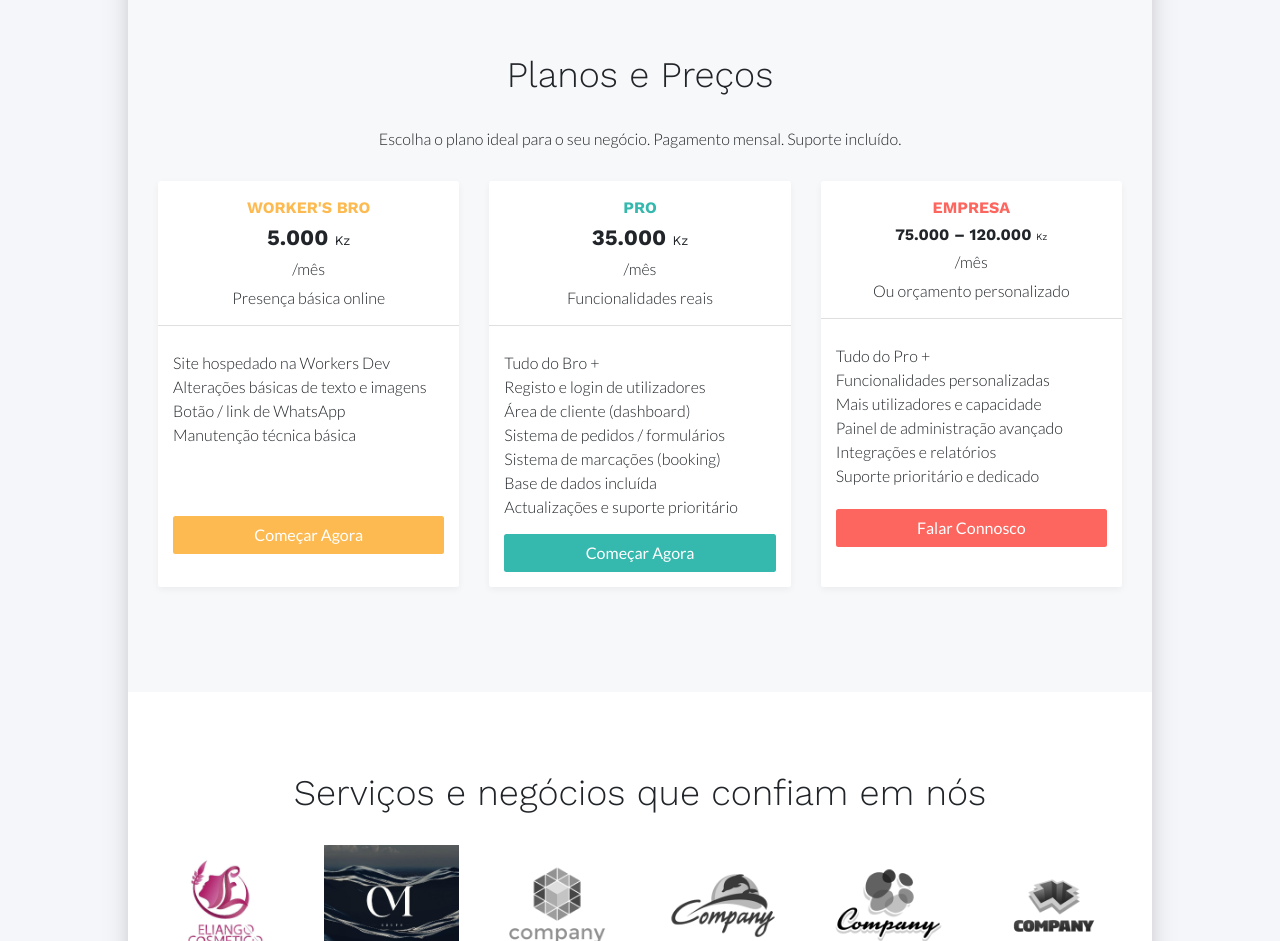
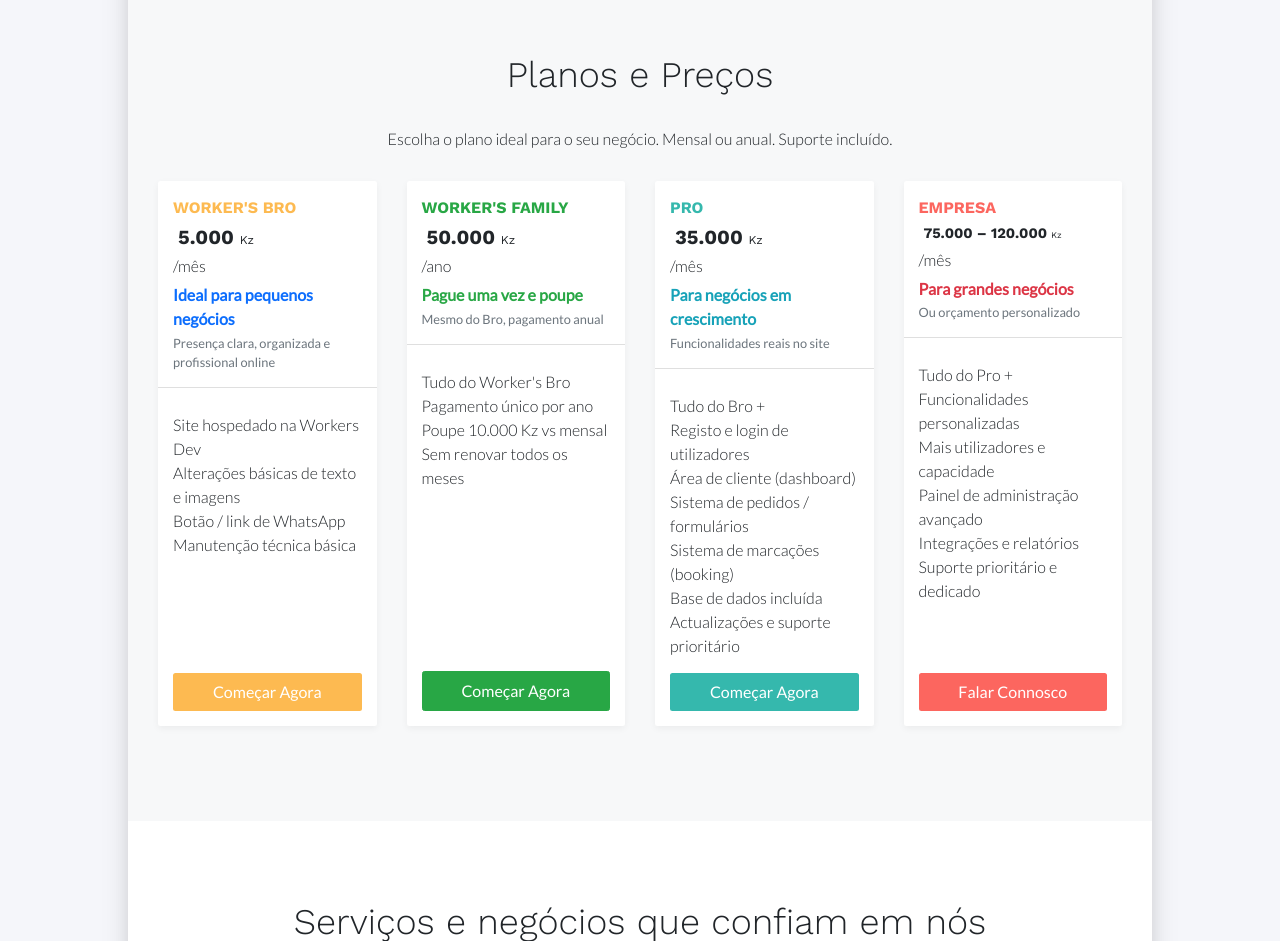
Before and after one commit to WorkersDevAO/Workers-Dev, a plain HTML site: page index.html in a window 1280 px wide. Shown: the part 5300-6241 px from the top of the page. Drawn offline with nearby package versions, Linux system fonts and the light colour scheme.

Commit message:
Update pricing section for clarity and consistency

```diff
--- a/index.html
+++ b/index.html
@@ -432,37 +432,63 @@
              <!-- Section Title -->
             <div class="title-wrap">
                 <h2 class="section-title" data-i18n="pricing.title">Planos e Preços</h2>
-                <p class="section-sub-title" data-i18n="pricing.subtitle">Escolha o plano ideal para o seu negócio. Pagamento mensal. Suporte incluído.</p>
+                <p class="section-sub-title" data-i18n="pricing.subtitle">Escolha o plano ideal para o seu negócio. Mensal ou anual. Suporte incluído.</p>
             </div>
             <!-- End of Section Title -->
-            <div class="card-deck mb-3 text-center">
+            <div class="row">
                 <!-- Worker's Bro -->
-                <div class="price-box card mb-4 box-shadow">
+                <div class="col-md-6 col-lg-3 mb-4">
+                <div class="price-box card h-100 box-shadow">
                     <div class="card-header p-4">
                         <h6 class="mb-0 text-orange font-weight-bold" data-i18n="pricing.bro.name">WORKER'S BRO</h6>
-                        <h2 class="display-4 p-2 mb-0 font-weight-bold" style="font-size:2.2rem;">5.000 <small>Kz</small></h2>
+                        <h2 class="display-4 p-2 mb-0 font-weight-bold" style="font-size:2rem;">5.000 <small>Kz</small></h2>
                         <p class="mb-0"><span data-i18n="pricing.permonth">/mês</span></p>
-                        <p class="mb-0 mt-2" data-i18n="pricing.bro.tag">Presença essencial online</p>
+                        <p class="mb-0 mt-2 font-weight-bold" style="color:#0d6efd;" data-i18n="pricing.bro.for">Ideal para pequenos negócios</p>
+                        <p class="mb-0 mt-1 small text-muted" data-i18n="pricing.bro.tag">Presença clara e profissional online</p>
                     </div>
-                    <div class="card-body p-4">
+                    <div class="card-body p-4 d-flex flex-column">
                         <ul class="price-box-list list-unstyled mt-3 mb-4 text-left">
                             <li data-i18n="pricing.bro.f1">Site hospedado na Workers Dev</li>
                             <li data-i18n="pricing.bro.f2">Alterações básicas de texto e imagens</li>
                             <li data-i18n="pricing.bro.f3">Botão / link de WhatsApp</li>
                             <li data-i18n="pricing.bro.f4">Manutenção técnica básica</li>
                         </ul>
-                        <a href="contact.html" class="btn btn-block btn-secondary btn-orange mt-4" data-i18n="pricing.cta">Começar Agora</a>
+                        <a href="contact.html" class="btn btn-block btn-secondary btn-orange mt-auto" data-i18n="pricing.cta">Começar Agora</a>
                     </div>
                 </div>
+                </div>
+                <!-- Worker's Family (yearly Bro) -->
+                <div class="col-md-6 col-lg-3 mb-4">
+                <div class="price-box card h-100 box-shadow">
+                    <div class="card-header p-4">
+                        <h6 class="mb-0 font-weight-bold" style="color:#28a745;" data-i18n="pricing.family.name">WORKER'S FAMILY</h6>
+                        <h2 class="display-4 p-2 mb-0 font-weight-bold" style="font-size:2rem;">50.000 <small>Kz</small></h2>
+                        <p class="mb-0"><span data-i18n="pricing.peryear">/ano</span></p>
+                        <p class="mb-0 mt-2 font-weight-bold" style="color:#28a745;" data-i18n="pricing.family.for">Pague uma vez e poupe</p>
+                        <p class="mb-0 mt-1 small text-muted" data-i18n="pricing.family.tag">Mesmo do Bro, pagamento anual</p>
+                    </div>
+                    <div class="card-body p-4 d-flex flex-column">
+                        <ul class="price-box-list list-unstyled mt-3 mb-4 text-left">
+                            <li data-i18n="pricing.family.f1">Tudo do Worker's Bro</li>
+                            <li data-i18n="pricing.family.f2">Pagamento único por ano</li>
+                            <li data-i18n="pricing.family.f3">Poupe 10.000 Kz vs mensal</li>
+                            <li data-i18n="pricing.family.f4">Sem renovar todos os meses</li>
+                        </ul>
+                        <a href="contact.html" class="btn btn-block btn-success mt-auto" data-i18n="pricing.cta">Começar Agora</a>
+                    </div>
+                </div>
+                </div>
                 <!-- Pro -->
-                <div class="price-box card mb-4 box-shadow">
+                <div class="col-md-6 col-lg-3 mb-4">
+                <div class="price-box card h-100 box-shadow">
                     <div class="card-header p-4">
                         <h6 class="mb-0 text-cyan font-weight-bold" data-i18n="pricing.pro.name">PRO</h6>
-                        <h2 class="display-4 p-2 mb-0 font-weight-bold" style="font-size:2.2rem;">35.000 <small>Kz</small></h2>
+                        <h2 class="display-4 p-2 mb-0 font-weight-bold" style="font-size:2rem;">35.000 <small>Kz</small></h2>
                         <p class="mb-0"><span data-i18n="pricing.permonth">/mês</span></p>
-                        <p class="mb-0 mt-2" data-i18n="pricing.pro.tag">Funcionalidades reais</p>
+                        <p class="mb-0 mt-2 font-weight-bold" style="color:#17a2b8;" data-i18n="pricing.pro.for">Para negócios em crescimento</p>
+                        <p class="mb-0 mt-1 small text-muted" data-i18n="pricing.pro.tag">Funcionalidades reais no site</p>
                     </div>
-                    <div class="card-body p-4">
+                    <div class="card-body p-4 d-flex flex-column">
                         <ul class="price-box-list list-unstyled mt-3 mb-4 text-left">
                             <li data-i18n="pricing.pro.f1">Tudo do Bro +</li>
                             <li data-i18n="pricing.pro.f2">Registo e login de utilizadores</li>
@@ -472,18 +498,21 @@
                             <li data-i18n="pricing.pro.f6">Base de dados incluída</li>
                             <li data-i18n="pricing.pro.f7">Actualizações e suporte prioritário</li>
                         </ul>
-                        <a href="contact.html" class="btn btn-block btn-secondary btn-cyan mt-4" data-i18n="pricing.cta">Começar Agora</a>
+                        <a href="contact.html" class="btn btn-block btn-secondary btn-cyan mt-auto" data-i18n="pricing.cta">Começar Agora</a>
                     </div>
                 </div>
-                <!-- Enterprise -->
-                <div class="price-box card mb-4 box-shadow">
+                </div>
+                <!-- Empresa -->
+                <div class="col-md-6 col-lg-3 mb-4">
+                <div class="price-box card h-100 box-shadow">
                     <div class="card-header p-4">
                         <h6 class="mb-0 text-red font-weight-bold" data-i18n="pricing.ent.name">EMPRESA</h6>
-                        <h2 class="display-4 p-2 mb-0 font-weight-bold" style="font-size:1.6rem;">75.000 – 120.000 <small>Kz</small></h2>
+                        <h2 class="display-4 p-2 mb-0 font-weight-bold" style="font-size:1.45rem;">75.000 – 120.000 <small>Kz</small></h2>
                         <p class="mb-0"><span data-i18n="pricing.permonth">/mês</span></p>
-                        <p class="mb-0 mt-2" data-i18n="pricing.ent.tag">Ou orçamento personalizado</p>
+                        <p class="mb-0 mt-2 font-weight-bold" style="color:#dc3545;" data-i18n="pricing.ent.for">Para grandes negócios</p>
+                        <p class="mb-0 mt-1 small text-muted" data-i18n="pricing.ent.tag">Ou orçamento personalizado</p>
                     </div>
-                    <div class="card-body p-4">
+                    <div class="card-body p-4 d-flex flex-column">
                         <ul class="price-box-list list-unstyled mt-3 mb-4 text-left">
                             <li data-i18n="pricing.ent.f1">Tudo do Pro +</li>
                             <li data-i18n="pricing.ent.f2">Funcionalidades personalizadas</li>
@@ -492,8 +521,9 @@
                             <li data-i18n="pricing.ent.f5">Integrações e relatórios</li>
                             <li data-i18n="pricing.ent.f6">Suporte prioritário e dedicado</li>
                         </ul>
-                        <a href="contact.html" class="btn btn-block btn-secondary btn-red mt-4" data-i18n="pricing.cta_ent">Falar Connosco</a>
+                        <a href="contact.html" class="btn btn-block btn-secondary btn-red mt-auto" data-i18n="pricing.cta_ent">Falar Connosco</a>
                     </div>
+                </div>
                 </div>
             </div>
         </div>
@@ -665,16 +695,26 @@
 				"portfolio.trades": "Trades",
 				"portfolio.other": "Other",
 				"pricing.title": "Plans & Pricing",
-				"pricing.subtitle": "Choose the right plan for your business. Monthly payment. Support included.",
+				"pricing.subtitle": "Choose the right plan for your business. Monthly or yearly. Support included.",
 				"pricing.permonth": "/month",
+				"pricing.peryear": "/year",
 				"pricing.bro.name": "WORKER'S BRO",
-				"pricing.bro.tag": "Basic online presence",
+				"pricing.bro.for": "Ideal for small businesses",
+				"pricing.bro.tag": "Clear, organized, professional online presence",
 				"pricing.bro.f1": "Site hosted on Workers Dev",
 				"pricing.bro.f2": "Basic text and image updates",
 				"pricing.bro.f3": "WhatsApp button / link",
 				"pricing.bro.f4": "Basic technical maintenance",
+				"pricing.family.name": "WORKER'S FAMILY",
+				"pricing.family.for": "Pay once and save",
+				"pricing.family.tag": "Same as Bro, yearly payment",
+				"pricing.family.f1": "Everything in Worker's Bro",
+				"pricing.family.f2": "One payment per year",
+				"pricing.family.f3": "Save 10,000 Kz vs monthly",
+				"pricing.family.f4": "No need to renew every month",
 				"pricing.pro.name": "PRO",
-				"pricing.pro.tag": "Real features",
+				"pricing.pro.for": "For growing businesses",
+				"pricing.pro.tag": "Real features on your site",
 				"pricing.pro.f1": "Everything in Bro +",
 				"pricing.pro.f2": "User registration and login",
 				"pricing.pro.f3": "Client area (dashboard)",
@@ -683,6 +723,7 @@
 				"pricing.pro.f6": "Database included",
 				"pricing.pro.f7": "Updates and priority support",
 				"pricing.ent.name": "ENTERPRISE",
+				"pricing.ent.for": "For larger businesses",
 				"pricing.ent.tag": "Or custom quote",
 				"pricing.ent.f1": "Everything in Pro +",
 				"pricing.ent.f2": "Custom features",
@@ -767,16 +808,26 @@
 				"portfolio.trades": "Ofícios",
 				"portfolio.other": "Outros",
 				"pricing.title": "Planos e Preços",
-				"pricing.subtitle": "Escolha o plano ideal para o seu negócio. Pagamento mensal. Suporte incluído.",
+				"pricing.subtitle": "Escolha o plano ideal para o seu negócio. Mensal ou anual. Suporte incluído.",
 				"pricing.permonth": "/mês",
+				"pricing.peryear": "/ano",
 				"pricing.bro.name": "WORKER'S BRO",
-				"pricing.bro.tag": "Presença básica online",
+				"pricing.bro.for": "Ideal para pequenos negócios",
+				"pricing.bro.tag": "Presença clara, organizada e profissional online",
 				"pricing.bro.f1": "Site hospedado na Workers Dev",
 				"pricing.bro.f2": "Alterações básicas de texto e imagens",
 				"pricing.bro.f3": "Botão / link de WhatsApp",
 				"pricing.bro.f4": "Manutenção técnica básica",
+				"pricing.family.name": "WORKER'S FAMILY",
+				"pricing.family.for": "Pague uma vez e poupe",
+				"pricing.family.tag": "Mesmo do Bro, pagamento anual",
+				"pricing.family.f1": "Tudo do Worker's Bro",
+				"pricing.family.f2": "Pagamento único por ano",
+				"pricing.family.f3": "Poupe 10.000 Kz vs mensal",
+				"pricing.family.f4": "Sem renovar todos os meses",
 				"pricing.pro.name": "PRO",
-				"pricing.pro.tag": "Funcionalidades reais",
+				"pricing.pro.for": "Para negócios em crescimento",
+				"pricing.pro.tag": "Funcionalidades reais no site",
 				"pricing.pro.f1": "Tudo do Bro +",
 				"pricing.pro.f2": "Registo e login de utilizadores",
 				"pricing.pro.f3": "Área de cliente (dashboard)",
@@ -785,6 +836,7 @@
 				"pricing.pro.f6": "Base de dados incluída",
 				"pricing.pro.f7": "Actualizações e suporte prioritário",
 				"pricing.ent.name": "EMPRESA",
+				"pricing.ent.for": "Para grandes negócios",
 				"pricing.ent.tag": "Ou orçamento personalizado",
 				"pricing.ent.f1": "Tudo do Pro +",
 				"pricing.ent.f2": "Funcionalidades personalizadas",
```
